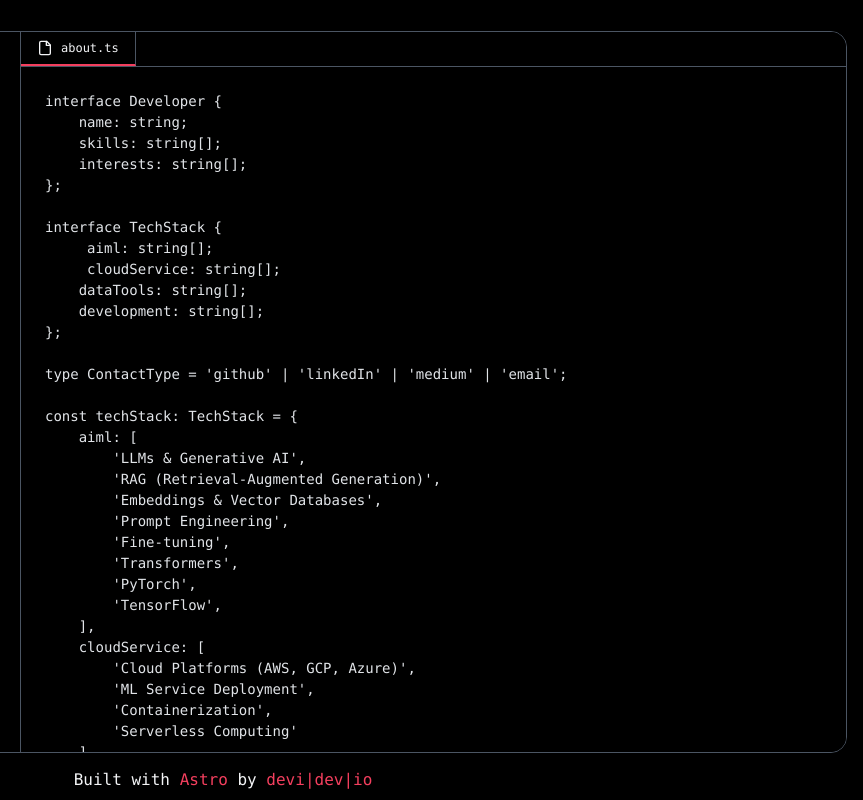
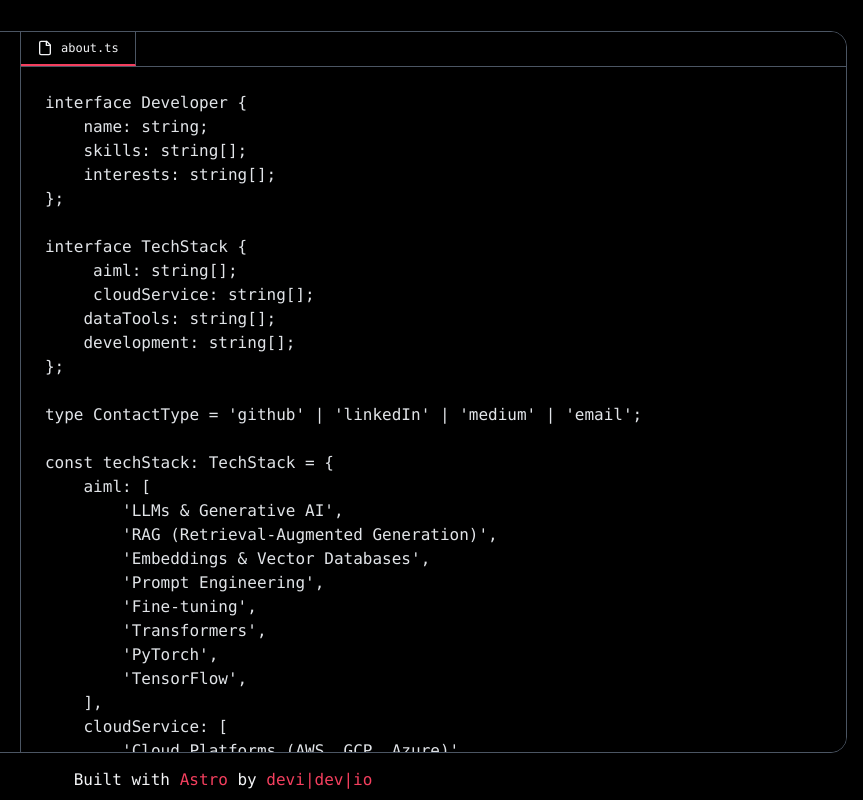
Before and after one commit to Yasmine-Cheng/Yasmine-Cheng.github.io, an Astro site: page / in a window 1280 px wide. Shown: the full height of the page, 417-1280 px from the left. Built offline with nearby package versions, Linux system fonts and the light colour scheme; Astro itself is replaced by a stand-in of ours; code samples lack their colours.

Commit message:
modify RWD websize

```diff
--- a/src/components/ContentAbout.astro
+++ b/src/components/ContentAbout.astro
@@ -102,7 +102,7 @@ const contact = (type: ContactType): string => {
 
     pre.astro-code code {
         @apply block;
-        font-size: clamp(9px, 0.5vw + 8px, 14px);
+        font-size: clamp(10px, 0.6vw + 9px, 16px);
         counter-reset: step;
         counter-increment: step 0;
     }
```
